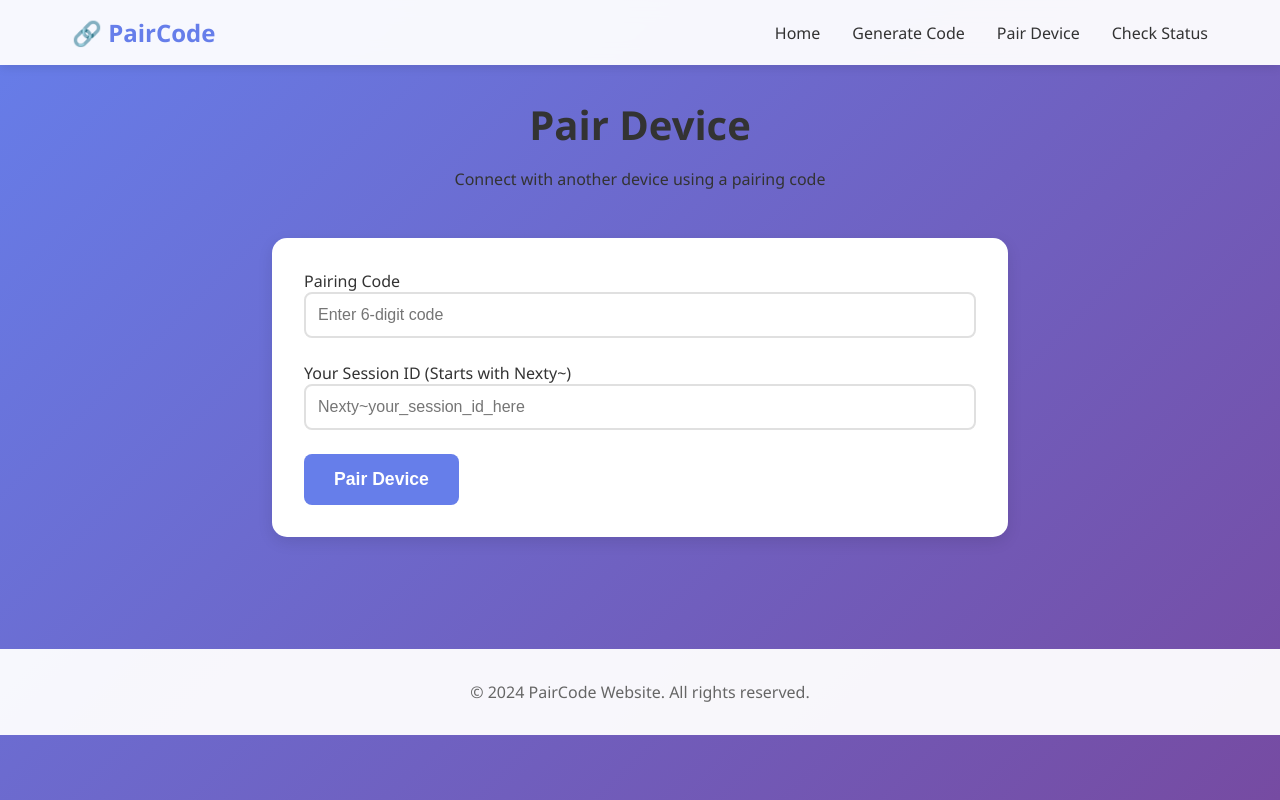
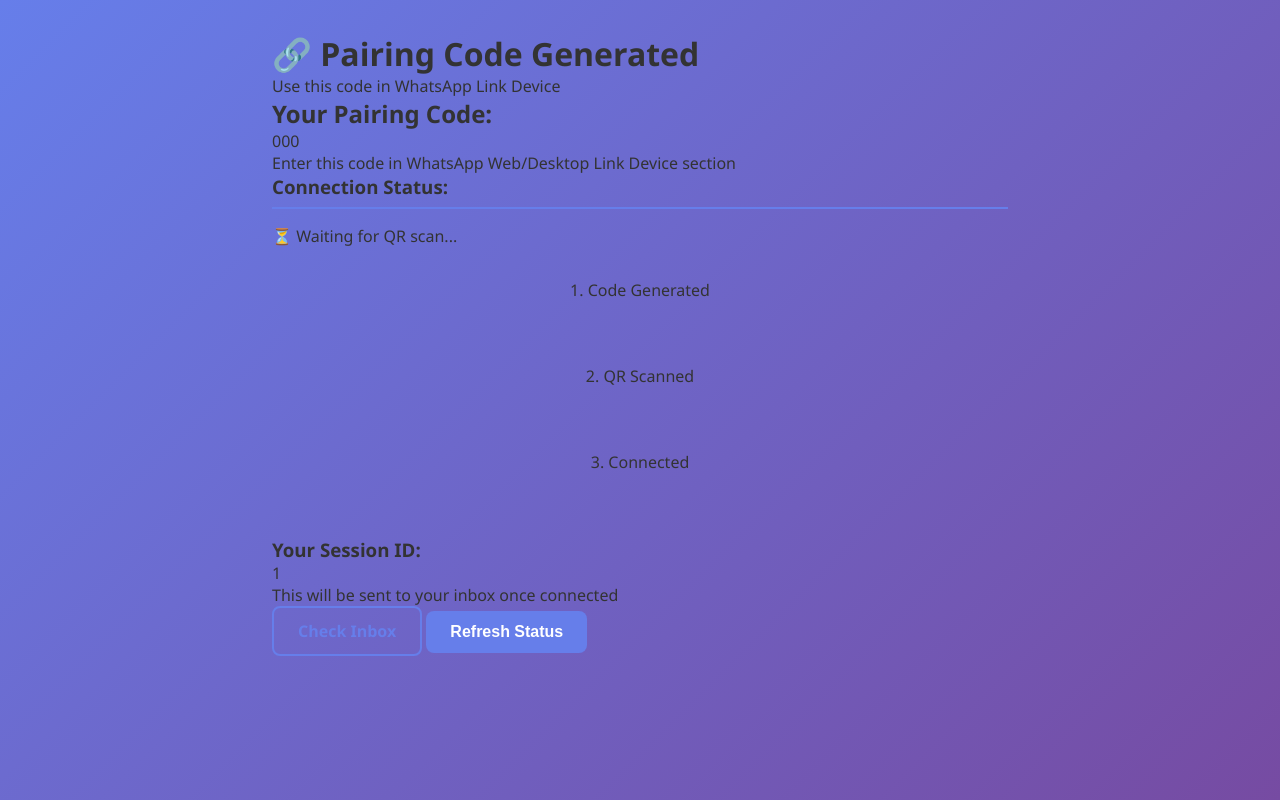
Before and after one commit to nexty22/pairsite, a Flask app: template templates/pair.html in a window 1280 px wide. Run offline with Flask 3, Linux system fonts and the light colour scheme; the template is opened without the code that fills it: most values are stand-ins (such as "Sample title", 1, 10 or a date in 2020).

Commit message:
Update pair.html

```diff
--- a/templates/pair.html
+++ b/templates/pair.html
@@ -1,35 +1,93 @@
-{% extends "layout.html" %}
-
-{% block content %}
-<div class="container">
-    <div class="page-header">
-        <h1>Pair Device</h1>
-        <p>Connect with another device using a pairing code</p>
-    </div>
-
-    <div class="form-section">
-        <div class="form-group">
-            <label for="pairingCode">Pairing Code</label>
-            <input type="text" id="pairingCode" placeholder="Enter 6-digit code" class="form-input" maxlength="6">
+<!DOCTYPE html>
+<html lang="en">
+<head>
+    <meta charset="UTF-8">
+    <meta name="viewport" content="width=device-width, initial-scale=1.0">
+    <title>Pairing Code - Prince Pairing</title>
+    <link rel="stylesheet" href="{{ url_for('static', filename='style.css') }}">
+</head>
+<body>
+    <div class="container">
+        <div class="header">
+            <h1>🔗 Pairing Code Generated</h1>
+            <p>Use this code in WhatsApp Link Device</p>
         </div>
 
-        <div class="form-group">
-            <label for="pairSessionId">Your Session ID (Starts with Nexty~)</label>
-            <input type="text" id="pairSessionId" placeholder="Nexty~your_session_id_here" class="form-input">
-        </div>
+        <div class="card">
+            <div class="pairing-code-section">
+                <h2>Your Pairing Code:</h2>
+                <div class="pairing-code">{{ pairing_code }}</div>
+                <p class="code-instruction">Enter this code in WhatsApp Web/Desktop Link Device section</p>
+            </div>
 
-        <button onclick="pairDevice()" class="btn btn-primary btn-large">Pair Device</button>
-    </div>
+            <div class="status-section">
+                <h3>Connection Status:</h3>
+                <div id="statusMessage" class="status-waiting">
+                    ⏳ Waiting for QR scan...
+                </div>
+                <div class="progress-steps">
+                    <div class="step active">1. Code Generated</div>
+                    <div class="step" id="step2">2. QR Scanned</div>
+                    <div class="step" id="step3">3. Connected</div>
+                </div>
+            </div>
 
-    <div id="pairResult" class="result-container" style="display: none;">
-        <h3 id="pairResultTitle"></h3>
-        <p id="pairResultMessage" class="message"></p>
-        <div id="pairSuccessInfo" style="display: none;">
-            <div class="success-info">
-                <p><strong>Connected with:</strong> <span id="pairedWithSession"></span></p>
-                <p><strong>Connection ID:</strong> <span id="connectionId"></span></p>
+            <div class="session-info">
+                <h3>Your Session ID:</h3>
+                <div class="session-id">{{ session_id }}</div>
+                <p>This will be sent to your inbox once connected</p>
+            </div>
+
+            <div class="actions">
+                <a href="/inbox?phone={{ phone_number }}" class="btn btn-secondary">Check Inbox</a>
+                <button onclick="checkStatus()" class="btn btn-primary">Refresh Status</button>
             </div>
         </div>
     </div>
-</div>
-{% endblock %}
+
+    <script>
+        const phoneNumber = "{{ phone_number }}";
+
+        async function checkStatus() {
+            try {
+                const response = await fetch(`/check-pairing-status?phone_number=${phoneNumber}`);
+                const data = await response.json();
+
+                if (response.ok) {
+                    updateStatus(data);
+                }
+            } catch (error) {
+                console.error('Status check failed:', error);
+            }
+        }
+
+        function updateStatus(data) {
+            const statusElement = document.getElementById('statusMessage');
+            const step2 = document.getElementById('step2');
+            const step3 = document.getElementById('step3');
+
+            if (data.status === 'scanning') {
+                statusElement.innerHTML = '✅ QR Code Scanned!<br>Waiting for device connection...';
+                statusElement.className = 'status-scanning';
+                step2.classList.add('active');
+            } else if (data.status === 'connected') {
+                statusElement.innerHTML = '✅ Device Connected Successfully!';
+                statusElement.className = 'status-connected';
+                step2.classList.add('active');
+                step3.classList.add('active');
+
+                // Redirect to success page
+                setTimeout(() => {
+                    window.location.href = `/success?phone=${phoneNumber}&session_id=${data.session_id}`;
+                }, 2000);
+            }
+        }
+
+        // Auto-check status every 3 seconds
+        setInterval(checkStatus, 3000);
+
+        // Initial check
+        checkStatus();
+    </script>
+</body>
+</html>
```
